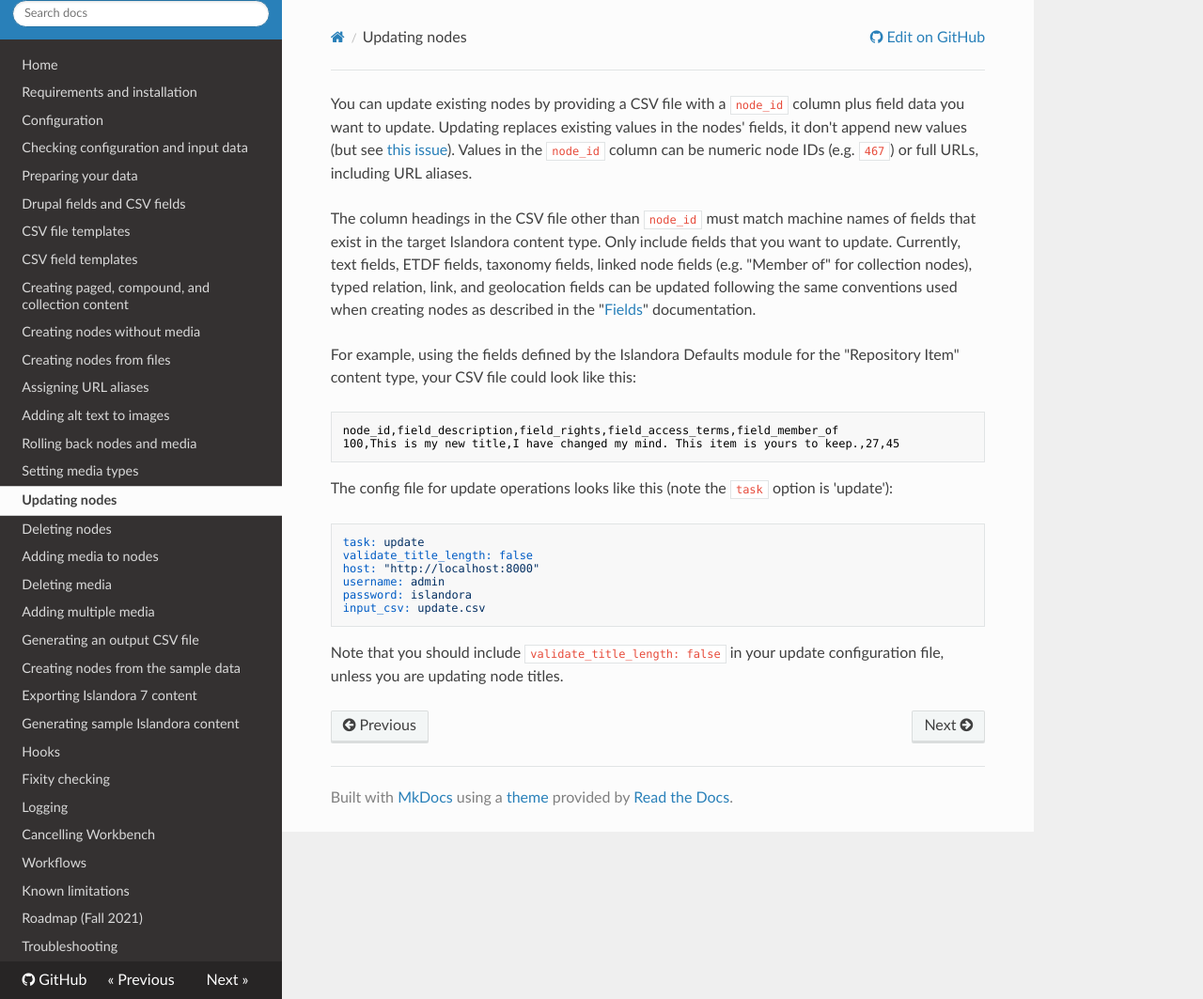
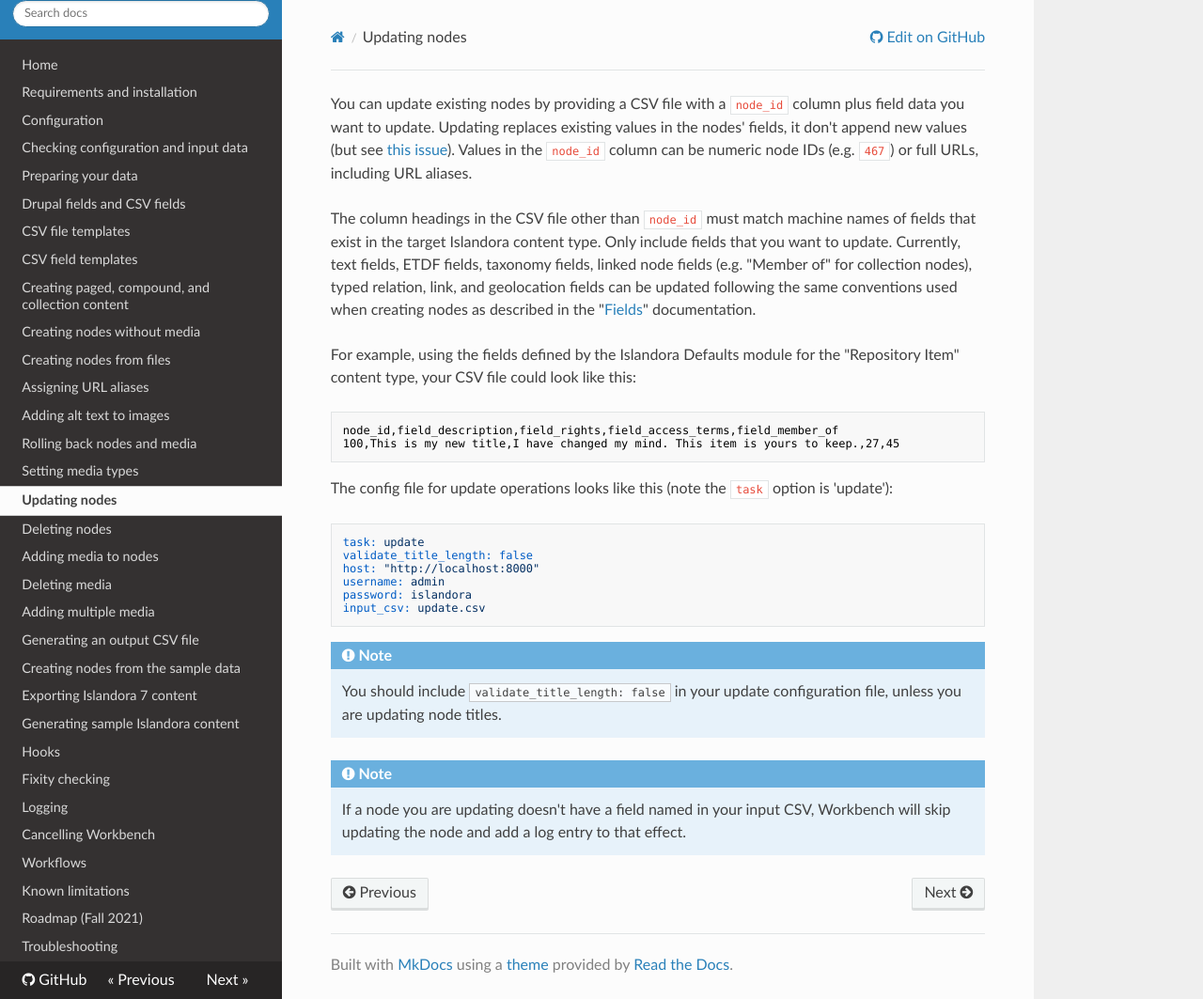
Before and after one commit to mjordan/islandora_workbench_docs, an MkDocs documentation site: the page built from docs/updating_nodes.md, in a window 1280 px wide and 1063 px high. Shown: the whole window at 94% size. Built offline with MkDocs 1.6.1, drawn with Linux system fonts in a browser that asks for light colours; nearby versions of some CDN libraries; old or Windows-style settings are respelled for this version of MkDocs.

Commit message:
Some cleanup.

````diff
--- a/docs/updating_nodes.md
+++ b/docs/updating_nodes.md
@@ -20,4 +20,8 @@ password: islandora
 input_csv: update.csv
 ```
 
-Note that you should include `validate_title_length: false` in your update configuration file, unless you are updating node titles.
+!!! note
+    You should include `validate_title_length: false` in your update configuration file, unless you are updating node titles.
+
+!!! note
+    If a node you are updating doesn't have a field named in your input CSV, Workbench will skip updating the node and add a log entry to that effect.
````
Also changed, not shown: docs/configuration.md (+1 -1 lines), site/configuration/index.html, site/index.html, site/sitemap.xml, site/updating_nodes/index.html.
